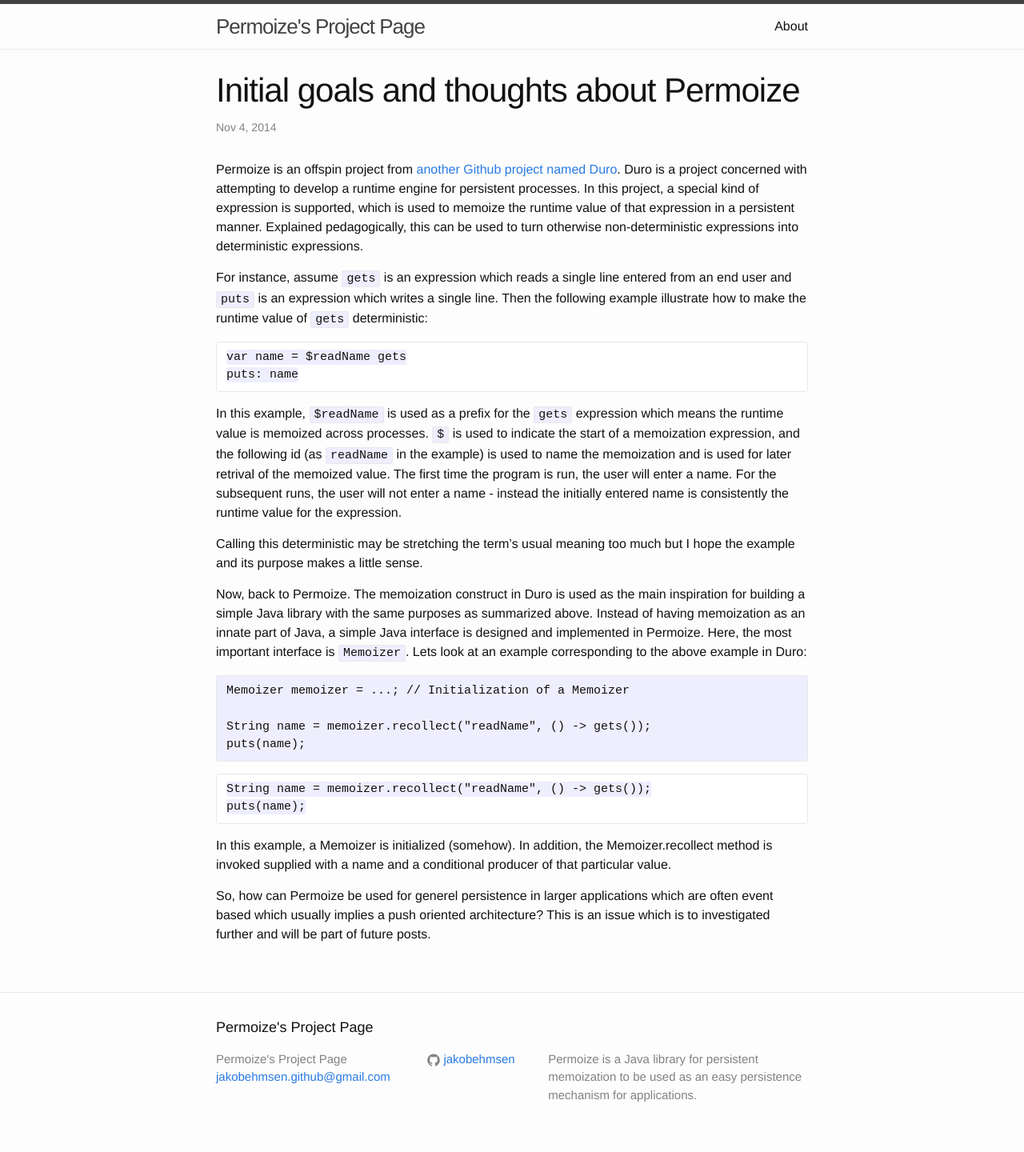
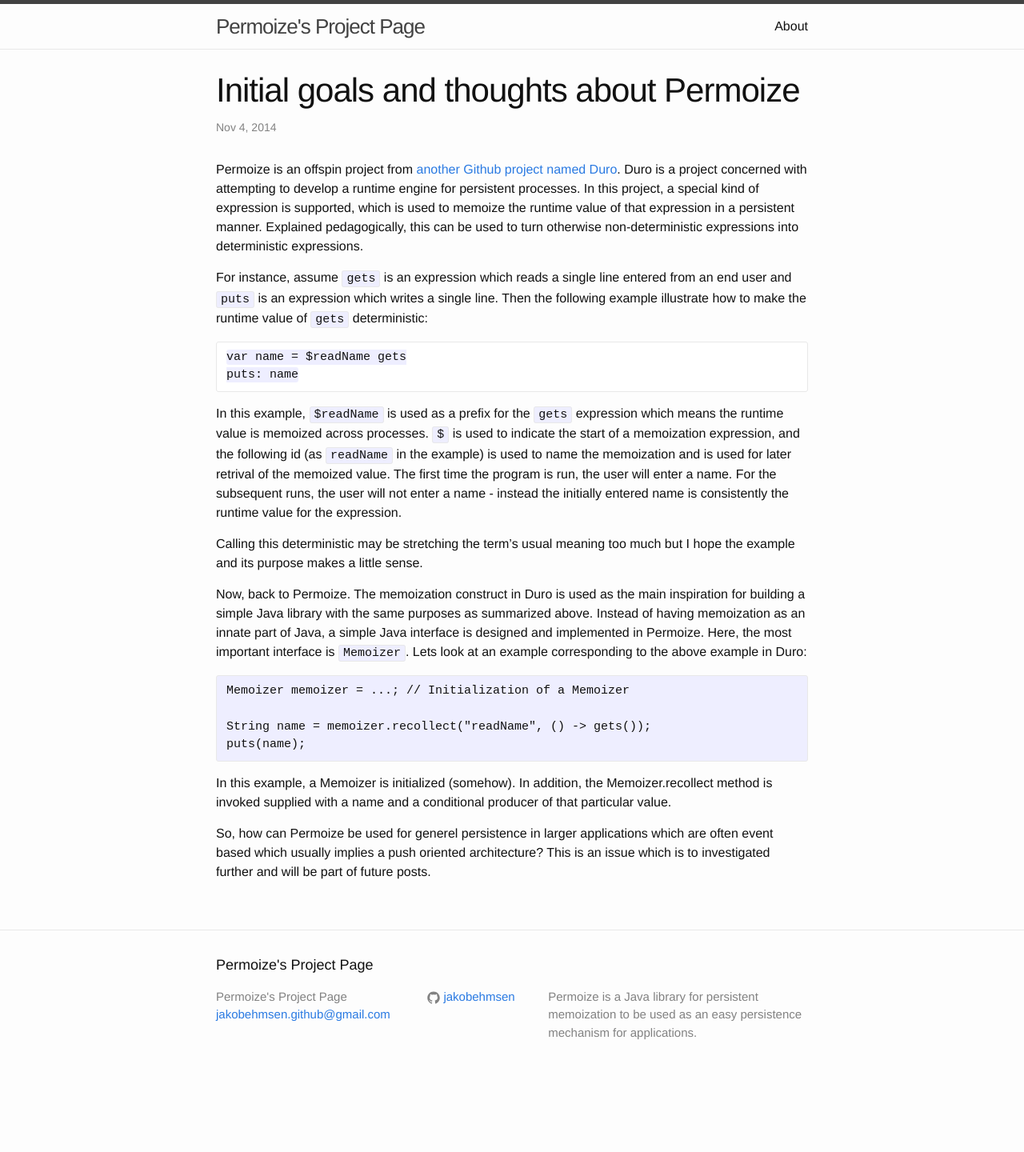
Before and after one commit to jakobehmsen/permoize, a Jekyll site: the page built from _posts/2014-11-04-initial-goals-and-throughts-about-permoize.markdown, in a window 1280 px wide. Shown: the whole page at 80% size. Built offline with Jekyll 4.4.1, drawn with Linux system fonts in a browser that asks for light colours; Markdown is read by kramdown in place of the engine named in the settings; after the commit the page ends 1362 px from its top, so only the background shows below that.

Commit message:
Updated posts.
Signed-off-by: Jakob Brandsborg Ehmsen <jakobehmsen.github@gmail.com>

````diff
--- a/_posts/2014-11-04-initial-goals-and-throughts-about-permoize.markdown
+++ b/_posts/2014-11-04-initial-goals-and-throughts-about-permoize.markdown
@@ -25,10 +25,6 @@
 String name = memoizer.recollect("readName", () -> gets());
 puts(name);
 ```
-```
-String name = memoizer.recollect("readName", () -> gets());
-puts(name);
-```
 
 In this example, a Memoizer is initialized (somehow). In addition, the Memoizer.recollect method is invoked supplied with a name and a conditional producer of that particular value.
 
````
